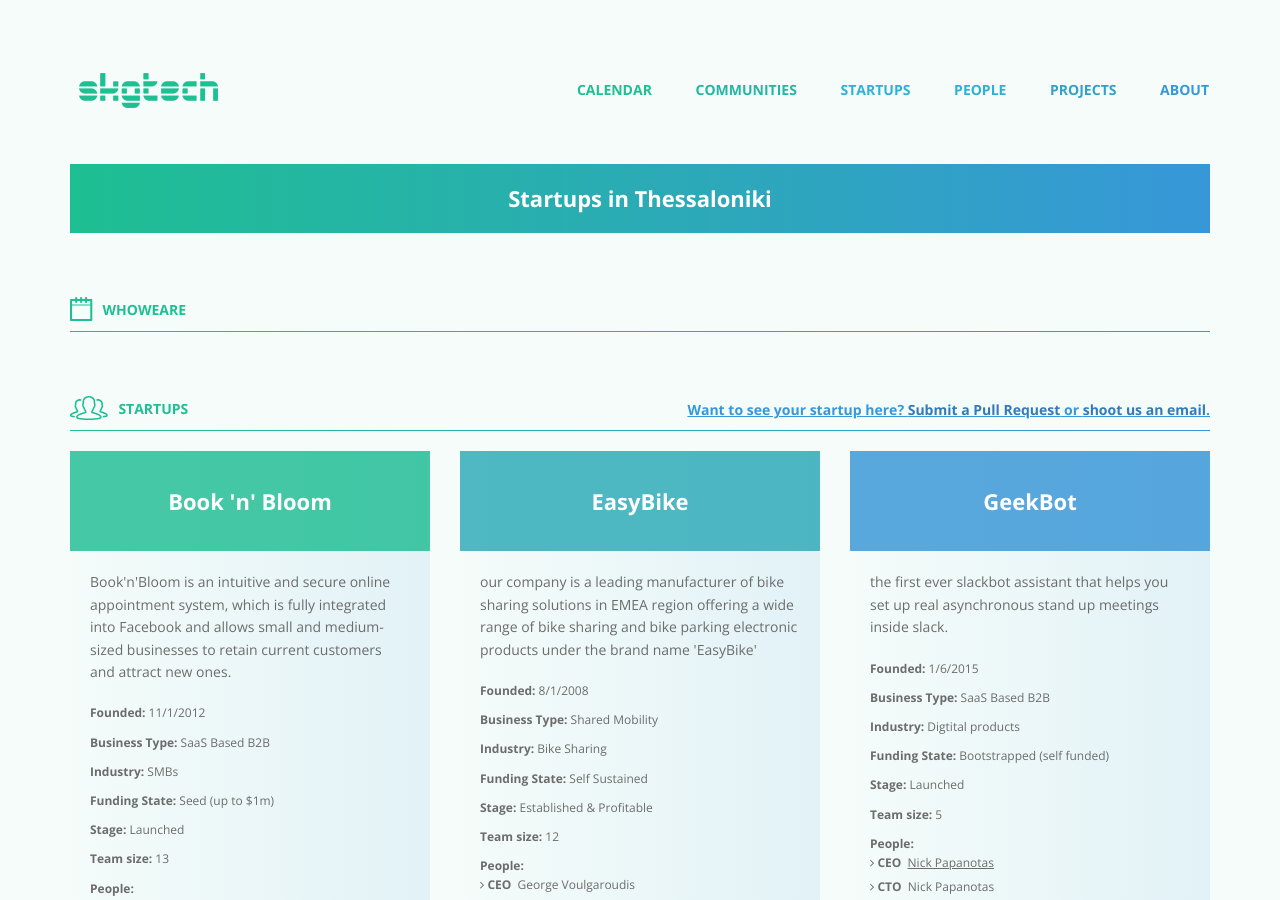
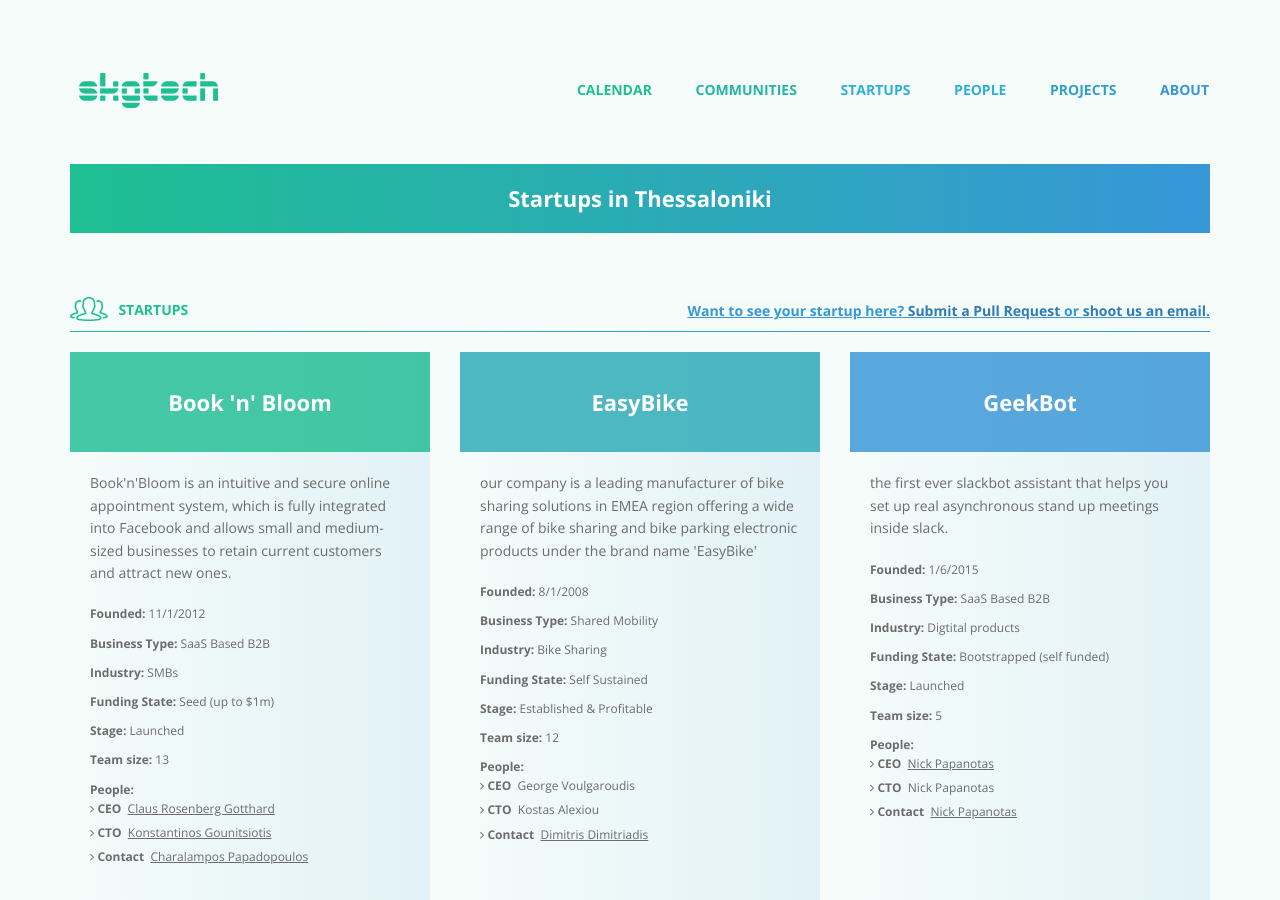
Before and after one commit to skgtech/skgtech.github.io, a Jekyll site: the page built from startups/index.html, in a window 1280 px wide and 900 px high. Built offline with Jekyll 4.4.1, drawn with Linux system fonts in a browser that asks for light colours; nearby versions of some CDN libraries.

Commit message:
fix startups header

```diff
--- a/startups/index.html
+++ b/startups/index.html
@@ -8,16 +8,6 @@ weight: 80
   <div class="text">Startups in Thessaloniki</div>
 </div>
 <section class="section people-section">
-  <header>
-    <div class="appellation">
-      {% include index/icons/calendar.html %}
-      <div class="appellation-text">
-        WHOWEARE
-      </div>
-    </div>
-  </header>
-  <div class="separator"></div>
-
   <div class="startups-section section">
     <header>
       <div class="appellation">
```
